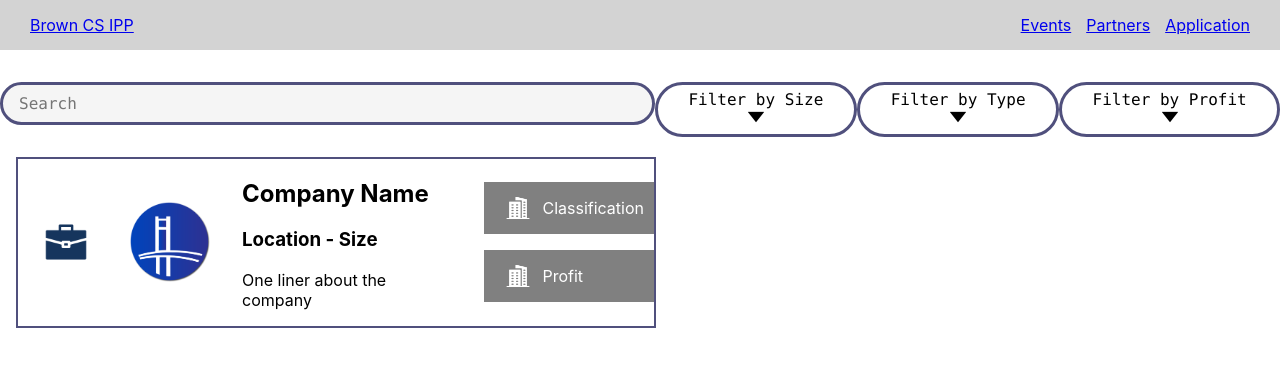
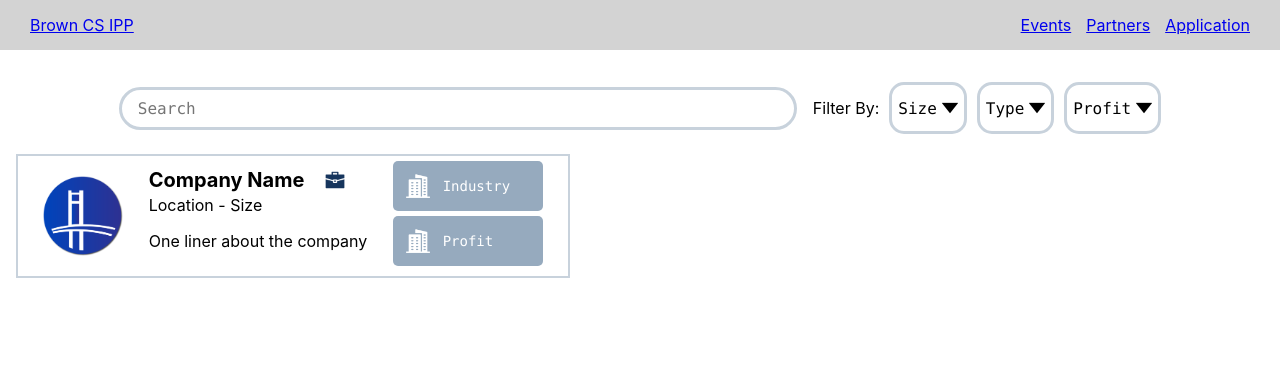
Before and after one commit to jbarlas/brown-cs-ipp, a React (Create React App) app: page /partners in a window 1280 px wide. Shown: the top 366 px of the page. Built offline with nearby package versions, Linux system fonts and the light colour scheme.

Commit message:
UI tweaks
Started adding more faithful to Figma style elements, with better colors, padding, and sizes. Still need to get font working, currently using Menlo as a placeholder

```diff
--- a/package.json
+++ b/package.json
@@ -3,6 +3,7 @@
   "version": "0.1.0",
   "private": true,
   "dependencies": {
+    "@mui/material": "^5.11.4",
     "@testing-library/jest-dom": "^5.16.5",
     "@testing-library/react": "^13.4.0",
     "@testing-library/user-event": "^13.5.0",
--- a/src/components/partner-company-card/CompanyCard.css
+++ b/src/components/partner-company-card/CompanyCard.css
@@ -1,16 +1,54 @@
-.navbar-container {
+.partner_company_card {
   display: flex;
-  flex-direction: row;
-
-  justify-content: space-between;
   align-items: center;
-  height: 50px;
-  padding: 0 30px;
-  background-color: lightgray;
+  justify-content: space-evenly;
+  border: 2px solid rgb(200, 210, 220);
+  width: 550px;
+  height: 120px;
 }
 
-.navbar-links-container {
+.partner_company_card:hover {
+  background-color: rgb(200, 210, 220);
+}
+
+.partner_mini_card_title {
+  font-size: 20px;
+  font-weight: bold;
+  margin: 0;
+  padding: 0;
+}
+
+.partner_mini_card_subtitle {
+  font-size: 16px;
+  margin: 0;
+  padding: 0;
+}
+
+.partner_hiring_icon {
+  height: 30px;
+  width: 30px;
+  padding-left: 1rem;
+}
+
+.partner_logo {
+  height: 5rem;
+}
+
+.partner_tag {
   display: flex;
-  flex-direction: row;
-  gap: 15px;
+  align-items: center;
+  width: 150px;
+  height: 50px;
+  border-width: 5px;
+  border-radius: 5px;
+  background-color: rgb(150, 170, 190);
+  font-family: Menlo;
+  font-size: 14px;
+  color: white;
+  margin-bottom: 5px;
 }
+
+.partner_tag_icon {
+  height: 50px;
+  width: 50px;
+}
--- a/src/components/partner-company-card/CompanyCard.jsx
+++ b/src/components/partner-company-card/CompanyCard.jsx
@@ -4,22 +4,28 @@ import "./CompanyCard.css";
 import company_logo from '../../assets/ipp-logo.png';
 import hiring_icon from '../../assets/partner_icons/hiring_icon.png';
 import profit_icon from '../../assets/partner_icons/class_icon.png';
-import classification_icon from '../../assets/partner_icons/class_icon.png';
+import industry_icon from '../../assets/partner_icons/class_icon.png';
 
 export default function CompanyCard() {
   return (
     <div class="partner_company_card">
-      <img class="partner_hiring_icon" src={hiring_icon} alt="hiring icon"/>
+      {/* Company Logo */}
       <img class="partner_logo" src={company_logo} alt="company logo"/>
-      <div class="partner_company_card_info_wrapper">
-        <h2>Company Name</h2>
-        <h3>Location - Size</h3>
+
+      {/* Info */}
+      <div>
+        <div style={{display: 'flex', alignItems: 'center'}}>
+          <p class="partner_mini_card_title">Company Name</p>  <img class="partner_hiring_icon" src={hiring_icon} alt="hiring icon"/>
+        </div>
+        <p class="partner_mini_card_subtitle">Location - Size</p>
         <p>One liner about the company</p>
       </div>
-      <div class="partner_tag_wrapper">
+
+      {/* Tags */}
+      <div>
         <div class="partner_tag">
-          <img class="partner_tag_icon"  src={classification_icon} alt="classification icon"/>
-          <p>Classification</p>
+          <img class="partner_tag_icon"  src={industry_icon} alt="industry icon"/>
+          <p>Industry</p>
         </div>
         <div class="partner_tag">
           <img class="partner_tag_icon" src={profit_icon} alt="profit icon"/>
--- /dev/null
+++ b/src/components/partner-company-card/FilterButton.css
@@ -0,0 +1,24 @@
+.partner_filter_button {
+  border: 3px solid rgb(200, 210, 220);
+  border-radius: 15px;
+  background-color: white;
+  font-family: Menlo;
+  font-size: 1rem;
+  transition: 0.3s;
+  margin-left: 10px;
+}
+
+.partner_filter_button:hover {
+  background-color: rgb(200, 210, 220);
+}
+
+.partner_button_container {
+  padding: 0;
+  display: flex;
+  align-items: center;
+}
+
+.partner_button_icon {
+  max-height: 1rem;
+  padding-left: 5px;
+}
--- /dev/null
+++ b/src/components/partner-company-card/FilterButton.jsx
@@ -0,0 +1,15 @@
+import React from "react";
+import "./FilterButton.css";
+
+import expand_icon from '../../assets/partner_icons/expand_icon.png';
+
+export default function FilterButton(props) {
+  return (
+    <button class="partner_filter_button">
+      <div class="partner_button_container">
+        <p style={{margin: 0}}>{props.text}</p>
+        <img class="partner_button_icon" src={expand_icon} alt= "placeholder"></img>
+      </div>
+    </button>
+  );
+}
--- a/src/views/partners/Partners.css
+++ b/src/views/partners/Partners.css
@@ -1,91 +1,30 @@
 .partners_search_wrapper {
     display: flex;
-    justify-content: space-evenly;
+    justify-content: center;
+    align-items: center;
     margin-top: 2rem;
 }
 
 .partners_search {
-    border: 3px solid rgb(80, 80, 125);
+    border: 3px solid rgb(200, 210, 220);
     border-radius: 10rem;
     height: 5px;
     width: 50%;
     padding: 1rem;
-    background-color: #f5f5f5;
+    margin-right: 1rem;
+    background-color: white;
     font-family: Menlo;
     font-size: 1rem;
+    transition: 0.3s;
 }
 
 .partners_search:hover, .partners_search:focus {
-    border: solid blue;
+    border: solid rgb(150, 170, 190);
     background-color: white;
-}
-
-.partner_filter_button {
-    border: 3px solid rgb(80, 80, 125);
-    border-radius: 10rem;
-    background-color: white;
-    font-family: Menlo;
-    font-size: 1rem;
-    /* top right bottom left */
-    padding: 5px 10px 5px 10px;
-    transition: 0.3s
-}
-
-.partner_filter_button:hover {
-    background-color: lightgrey;
-}
-
-.partner_icon {
-    max-height: 1rem;
-    padding-left: 1rem;
-    padding-right: 1rem;
-}
-
-.partner_hiring_icon {
-    height: 4rem;
-    padding-left: 1rem;
-}
-
-.partner_tag_icon {
-    height: 3rem;
-}
-
-.partner_logo {
-    height: 5rem;
-    padding: 1rem 2rem;
 }
 
 .partner_company_card_holder {
     display: flex;
     flex-direction: column;
-    width: 50%;
     margin-left: 1rem;
-    transition: 0.3s;
 }
-
-.partner_company_card_holder:hover {
-    display: flex;
-    flex-direction: column;
-    width: 50%;
-    margin-left: 1rem;
-    background-color: lightgrey;
-}
-
-.partner_company_card {
-    display: flex;
-    align-items: center;
-    border: 2px solid rgb(80, 80, 125);
-}
-
-.partner_tag_wrapper {
-    margin-left: 2rem;
-}
-
-.partner_tag {
-    display: flex;
-    align-items: center;
-    background-color: grey;
-    color: white;
-    padding: 0px 10px;
-    margin: 1rem 0rem;
-}
--- a/src/views/partners/Partners.jsx
+++ b/src/views/partners/Partners.jsx
@@ -1,6 +1,7 @@
 import './Partners.css';
 import React, {useState} from 'react'
 import CompanyCard from '../../components/partner-company-card/CompanyCard.jsx'
+import FilterButton from '../../components/partner-company-card/FilterButton.jsx'
 
 import expand_icon from '../../assets/partner_icons/expand_icon.png';
 import search_icon from '../../assets/partner_icons/search_icon.png';
@@ -22,7 +23,9 @@ export default function Partners() {
 
   return (
     <div>
+      {/* Search and Filter */}
       <div class="partners_search_wrapper">
+        {/* Search Bar */}
         <input
         class="partners_search"
         type="text"
@@ -30,30 +33,18 @@ export default function Partners() {
         onChange={handleChange}
         value={searchInput} />
 
-        <button class="partner_filter_button">
-          <div>
-          Filter by Size
-          <img class="partner_icon" src={expand_icon} alt= "placeholder"></img>
-          </div>
-        </button>
-
-        <button class="partner_filter_button">
-          <div>
-          Filter by Type
-          <img class="partner_icon" src={expand_icon} alt= "placeholder"></img>
-          </div>
-        </button>
-
-        <button class="partner_filter_button">
-          <div>
-          Filter by Profit
-          <img class="partner_icon" src={expand_icon} alt= "placeholder"></img>
-          </div>
-        </button>
+        {/* Filters */}
+        <div style={{display: 'flex'}}>
+          <p>Filter By:</p>
+          <FilterButton text="Size"/>
+          <FilterButton text="Type"/>
+          <FilterButton text="Profit"/>
+        </div>
       </div>
 
       <br/>
 
+      {/* Company Cards Small */}
       <div class="partner_company_card_holder">
         <CompanyCard/>
       </div>
```
Also changed, not shown: 1 other file (tests, documents, lock files or other folders).
